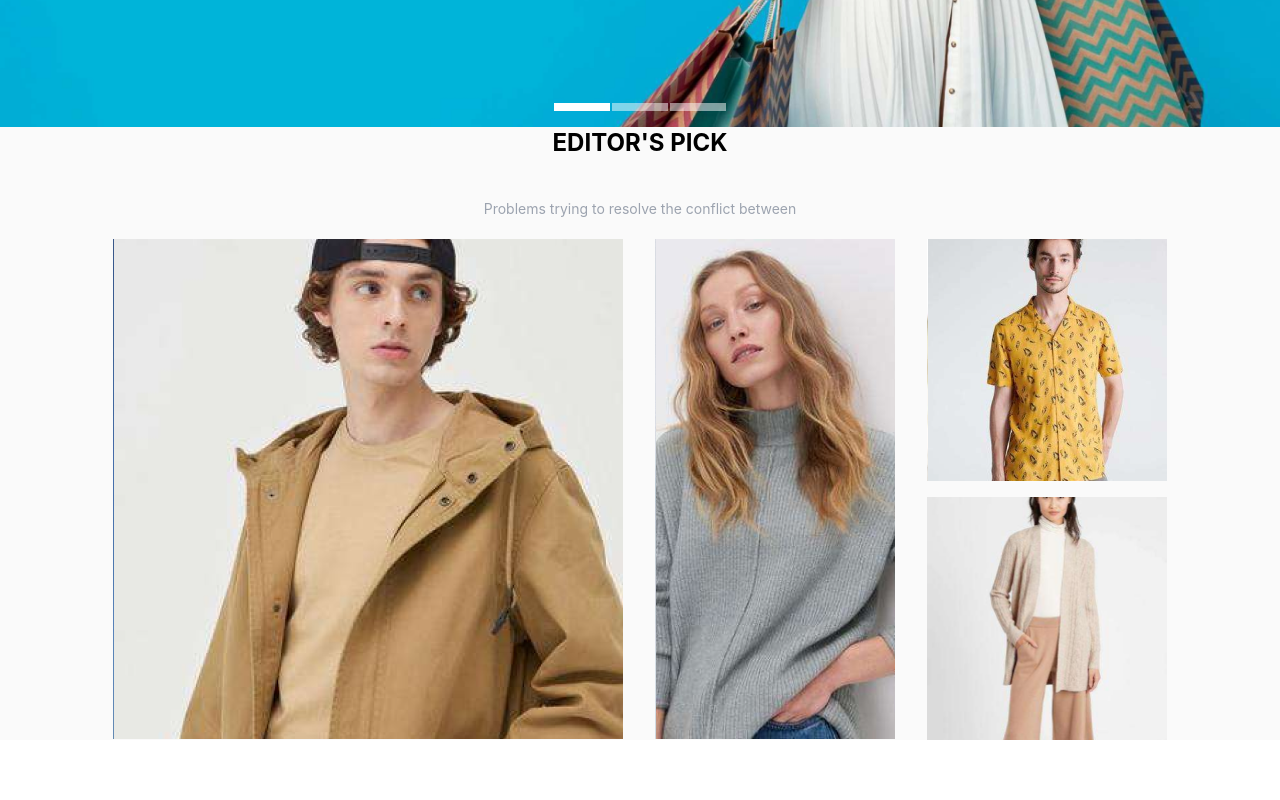
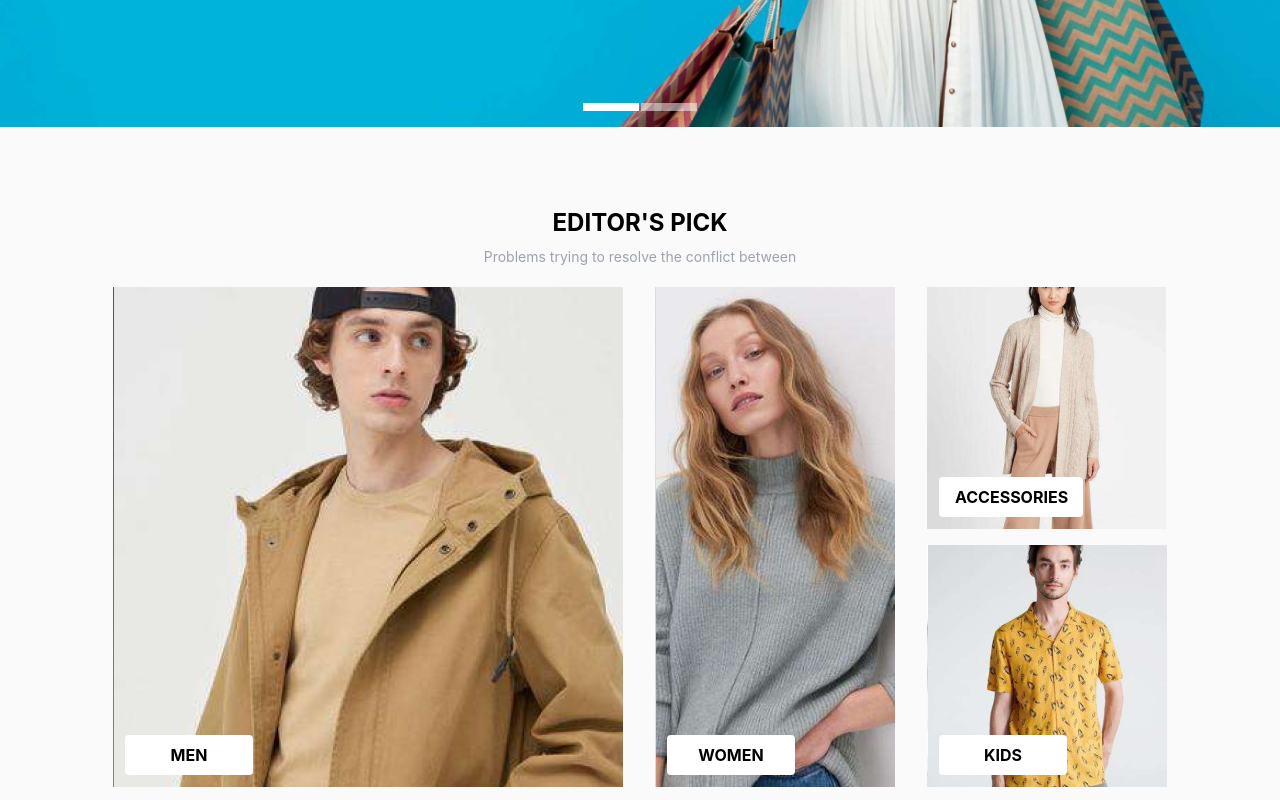
Before and after one commit to deryaAkan/e-commerce, a React (Create React App) app: page / in a window 1280 px wide. Shown: the part 600-1400 px from the top of the page. Built offline with nearby package versions, Linux system fonts and the light colour scheme.

Commit message:
editorspick buttons added

```diff
--- a/src/Components/BestSellerCard.js
+++ b/src/Components/BestSellerCard.js
@@ -3,7 +3,7 @@ import bestSeller1 from '../assets/homepage/fixed-heightbestseller1.png';
 
 function BestSellerCard() {
   return (
-    <div className="max-w-xs bg-white shadow-md overflow-hidden m-4">
+    <div className="max-w-xs bg-white overflow-hidden m-4">
       <img className="w-full h-auto" src={bestSeller1} alt="Product" />
 
       <div className="p-4">
--- a/src/Pages/Home.js
+++ b/src/Pages/Home.js
@@ -1,5 +1,4 @@
 import Slider from "../Components/Slider";
-import ProductCard from "../Components/ProductCard";
 import HomePageHero1 from "../assets/homepage/shop-hero-1-product-slide-1.png";
 import HomePageHero2 from "../assets/homepage/shop-hero-2-product-slide-2.jpg";
 import HomePageHero3 from "../assets/homepage/hero-cover-1.png";
@@ -10,13 +9,6 @@ import EditorsPick4 from "../assets/homepage/filtereditorspick3.png";
 import BestSellerCard from "../Components/BestSellerCard";
 
 const slides1 = [
-  {
-    img: HomePageHero1,
-    dateHero: "SUMMER 2020",
-    title: "NEW COLLECTION",
-    description:
-      "We know how large objects will act, but things on a small scale.",
-  },
   {
     img: HomePageHero1,
     dateHero: "SUMMER 2020",
@@ -52,23 +44,47 @@ export default function Header() {
     <main className="CommonThings">
       <div className="flex flex-col">
         <Slider className="bg-black xl:hidden" slides={slides1} />
-        <section className="CommonThings flex gap-5 flex-col bg-[#FAFAFA]">
-          <div className="flex flex-col gap-10 w-4/5 flex-wrap">
+        <section className="CommonThings flex flex-wrap gap-5 flex-col bg-[#FAFAFA] py-20">
+          <div className="flex flex-col gap-2 w-4/5 flex-wrap">
             <h2 className="font-bold text-2xl text-black">EDITOR'S PICK</h2>
             <p className="font-normal text-sm text-gray-400">
               Problems trying to resolve the conflict between
             </p>
           </div>
-          <div className="flex gap-8">
-            <div>
-              <img src={EditorsPick1}></img>
+          <div className="flex gap-8 flex-wrap text-base">
+            <div className="flex-shrink-0 relative">
+              <img src={EditorsPick1} />
+              <div className="absolute bottom-0 left-0 w-2/3 pl-3 pb-3 flex items-center ">
+                <button className="bg-white hover:bg-gray-100 w-32 text-black font-bold py-2 px-4 rounded">
+                  MEN
+                </button>
+              </div>
             </div>
-            <div>
-              <img src={EditorsPick2}></img>
+            <div className="flex-shrink-0 relative">
+              <img src={EditorsPick2} />
+              <div className="absolute bottom-0 left-0 w-2/3 pl-3 pb-3 flex items-center ">
+                <button className="bg-white hover:bg-gray-100 w-32 text-black font-bold py-2 px-4 rounded">
+                  WOMEN
+                </button>
+              </div>
             </div>
             <div className="flex flex-col gap-4">
-              <img src={EditorsPick3}></img>
-              <img src={EditorsPick4}></img>
+            <div className="flex-shrink-0 relative">
+              <img src={EditorsPick4} />
+              <div className="absolute bottom-0 left-0 w-2/3 pl-3 pb-3 flex items-center ">
+                <button className="bg-white hover:bg-gray-100 w-36 text-black font-bold py-2 px-4 rounded">
+                  ACCESSORIES
+                </button>
+              </div>
+            </div>
+            <div className="flex-shrink-0 relative">
+              <img src={EditorsPick3} />
+              <div className="absolute bottom-0 left-0 w-2/3 pl-3 pb-3 flex items-center ">
+                <button className="bg-white hover:bg-gray-100 w-32 text-black font-bold py-2 px-4 rounded">
+                  KIDS
+                </button>
+              </div>
+            </div>
             </div>
           </div>
         </section>
```
